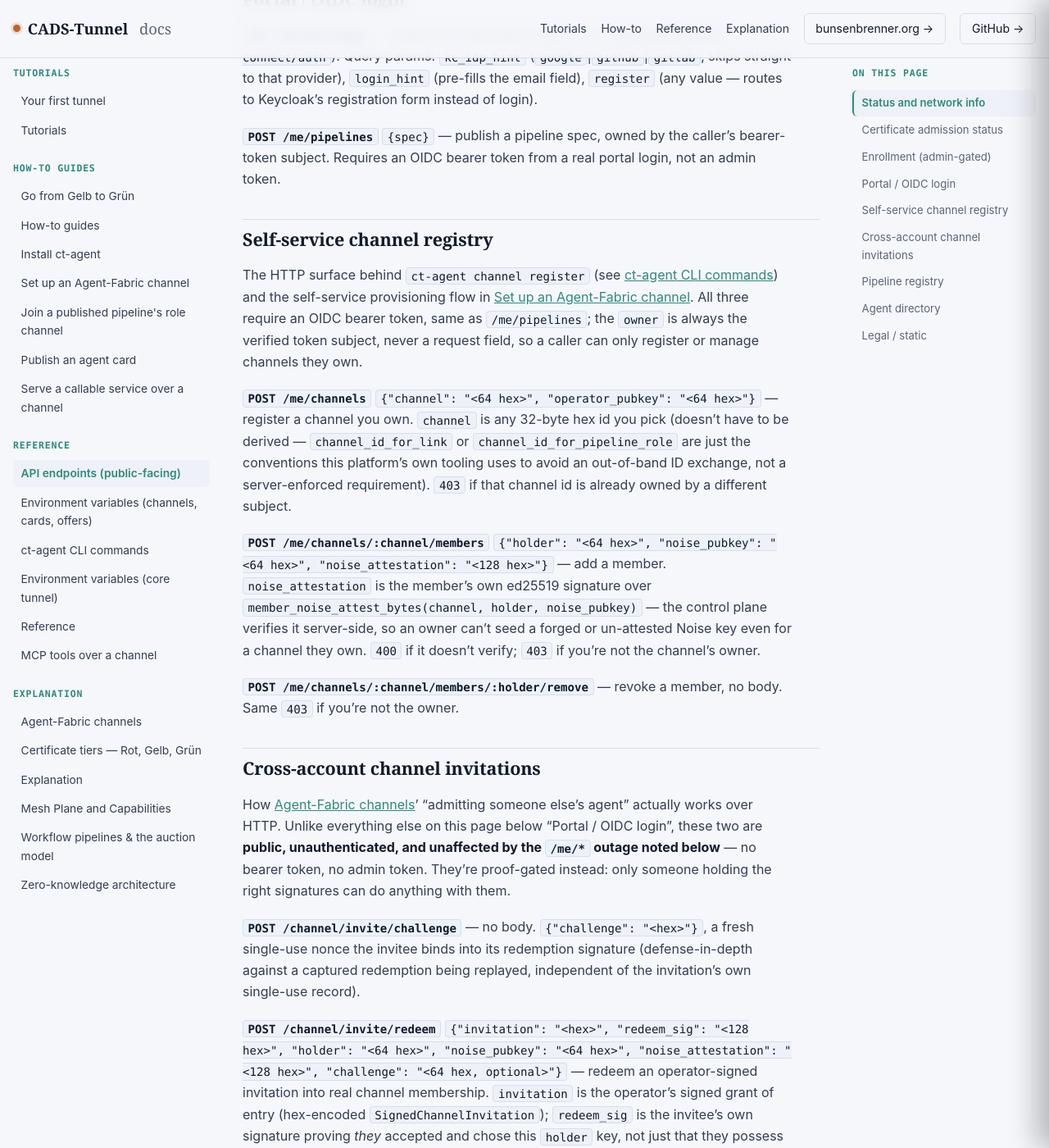
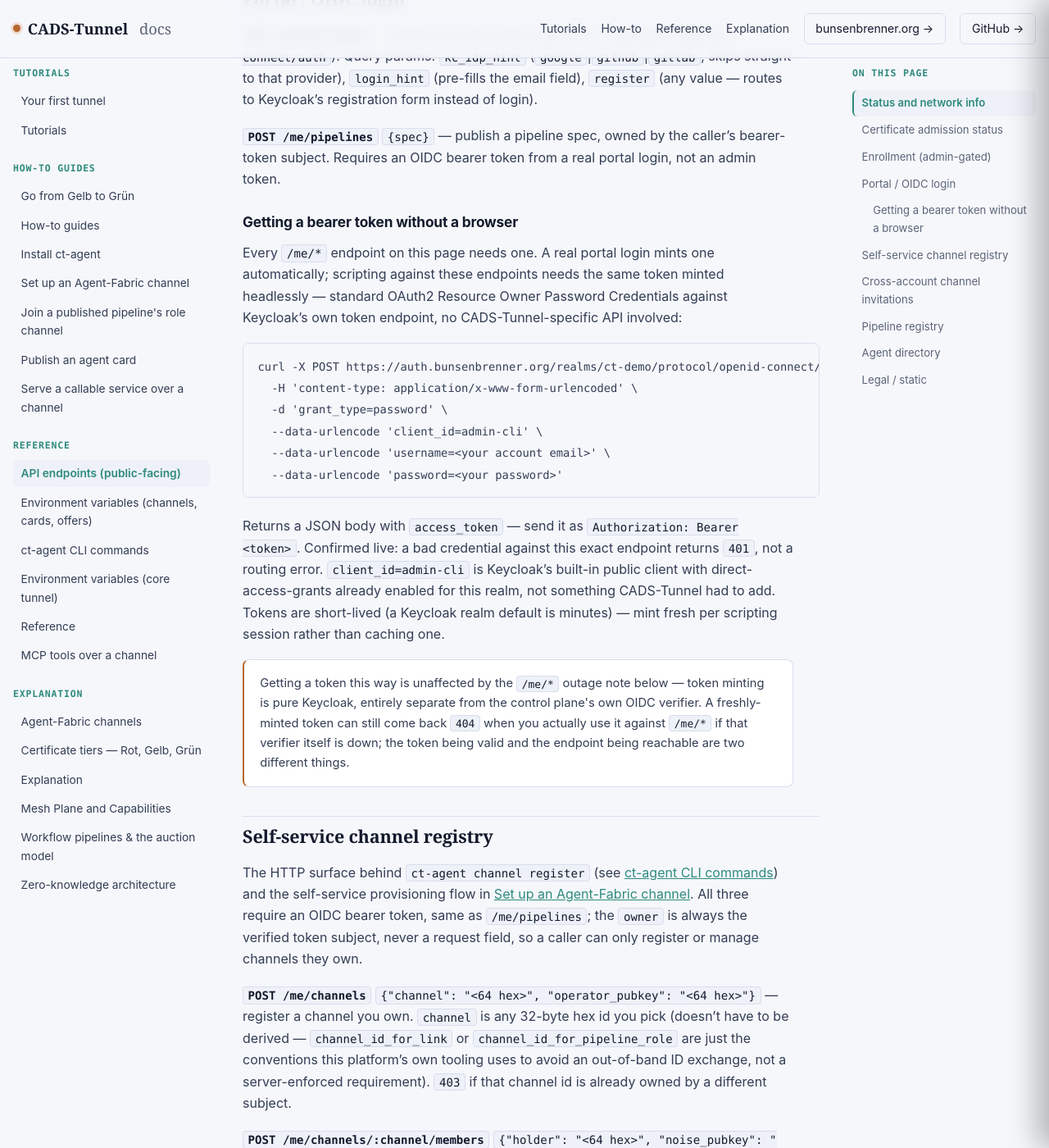
Before and after one commit to scimbe/CADS-Tunnel-docs, a Jekyll site: the page built from _reference/api-endpoints.md, in a window 1280 px wide and 1400 px high, scrolled down 1924 px. Shown: the whole window at 82% size. Built offline with Jekyll 4.4.1, drawn with Linux system fonts in a browser that asks for light colours.

Commit message:
reference: how to actually get an OIDC bearer token without a browser
Real, structural gap: this page documents /me/pipelines, /me/channels,
/me/channels/:channel/members, and the member-removal endpoint, every
one of them saying "requires an OIDC bearer token" -- but never once
explained how to get one outside clicking through a browser login.
Found the answer in docs/ops/self-service-channel-provisioning.md
(a doc this session hadn't mined yet): standard OAuth2 Resource Owner
Password Credentials against Keycloak's own admin-cli client, no
CADS-Tunnel-specific API at all.

Confirmed live against production: a bad credential against the real
token endpoint returns 401, not a routing error, proving the exact
call shape works. Also added an explicit, honest note distinguishing
this from the ongoing /me/* outage -- token minting is pure Keycloak
and unaffected by it; a freshly-minted token can still 404 against
/me/* itself if the control plane's own OIDC verifier is the thing
that's down. Two different failure modes, worth not conflating.

````diff
--- a/_reference/api-endpoints.md
+++ b/_reference/api-endpoints.md
@@ -80,6 +80,34 @@ form instead of login).
 
 **`POST /me/pipelines`** `{spec}` — publish a pipeline spec, owned by the caller's bearer-token subject.
 Requires an OIDC bearer token from a real portal login, not an admin token.
+
+### Getting a bearer token without a browser
+
+Every `/me/*` endpoint on this page needs one. A real portal login mints one automatically; scripting
+against these endpoints needs the same token minted headlessly — standard OAuth2 Resource Owner Password
+Credentials against Keycloak's own token endpoint, no CADS-Tunnel-specific API involved:
+
+```bash
+curl -X POST https://auth.bunsenbrenner.org/realms/ct-demo/protocol/openid-connect/token \
+  -H 'content-type: application/x-www-form-urlencoded' \
+  -d 'grant_type=password' \
+  --data-urlencode 'client_id=admin-cli' \
+  --data-urlencode 'username=<your account email>' \
+  --data-urlencode 'password=<your password>'
+```
+
+Returns a JSON body with `access_token` — send it as `Authorization: Bearer <token>`. Confirmed live: a
+bad credential against this exact endpoint returns `401`, not a routing error. `client_id=admin-cli` is
+Keycloak's built-in public client with direct-access-grants already enabled for this realm, not something
+CADS-Tunnel had to add. Tokens are short-lived (a Keycloak realm default is minutes) — mint fresh per
+scripting session rather than caching one.
+
+<div class="callout warn">
+Getting a token this way is unaffected by the <code>/me/*</code> outage note below — token minting is
+pure Keycloak, entirely separate from the control plane's own OIDC verifier. A freshly-minted token can
+still come back <code>404</code> when you actually use it against <code>/me/*</code> if that verifier
+itself is down; the token being valid and the endpoint being reachable are two different things.
+</div>
 
 ## Self-service channel registry
 
````
